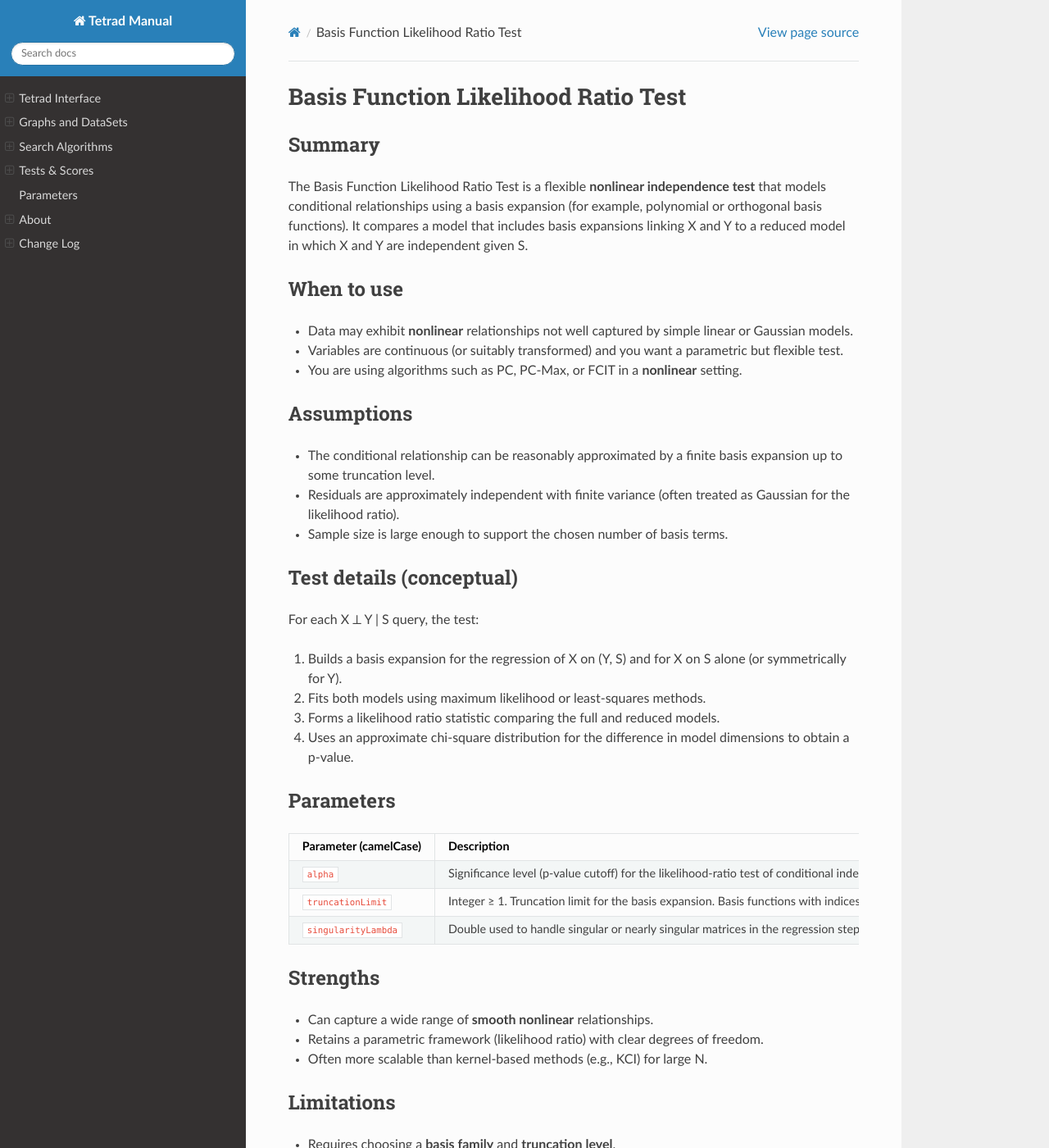
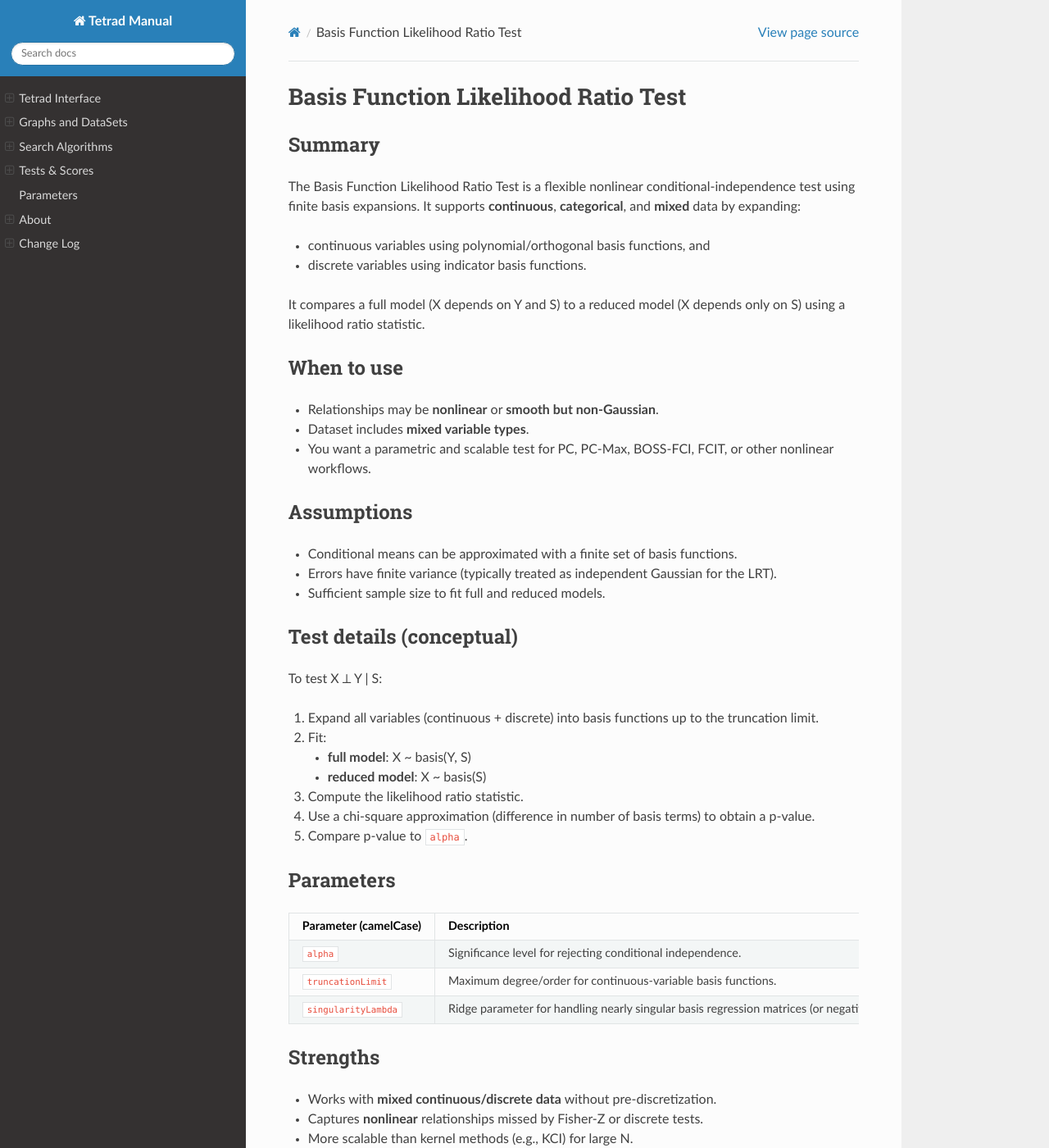
Before and after one commit to cmu-phil/tetrad-manual-rtd, a Sphinx documentation site: the page built from docs/tests-and-scores/basis-function-lrt.md, in a window 1280 px wide and 1400 px high. Shown: the whole window at 82% size. Built offline with Sphinx 7.4.7 and the Read the Docs theme 3.1.0, drawn with Linux system fonts in a browser that asks for light colours; some of the changed text lies outside the part shown.

Commit message:
Refine and expand Conditional Independence Test documentation:
- Updated descriptions, parameters, and references for `CCI Test`, `Basis Function BIC Score`, and `Basis Function LRT`.
- Clarified usage scenarios, assumptions, and limitations for all tests and scores.
- Standardized formatting across pages for improved readability and consistency.
- Added new references and expanded "When to Use" sections for better guidance in selecting tests and scores.

```diff
--- a/docs/tests-and-scores/basis-function-lrt.md
+++ b/docs/tests-and-scores/basis-function-lrt.md
@@ -2,63 +2,56 @@
 
 ## Summary
 
-The Basis Function Likelihood Ratio Test is a flexible **nonlinear
-independence test** that models conditional relationships using a basis
-expansion (for example, polynomial or orthogonal basis functions). It compares
-a model that includes basis expansions linking X and Y to a reduced model in
-which X and Y are independent given S.
+The Basis Function Likelihood Ratio Test is a flexible nonlinear conditional-independence test using finite basis expansions. It supports **continuous**, **categorical**, and **mixed** data by expanding:
+
+- continuous variables using polynomial/orthogonal basis functions, and
+- discrete variables using indicator basis functions.
+
+It compares a full model (X depends on Y and S) to a reduced model (X depends only on S) using a likelihood ratio statistic.
 
 ## When to use
 
-- Data may exhibit **nonlinear** relationships not well captured by simple
-  linear or Gaussian models.
-- Variables are continuous (or suitably transformed) and you want a parametric
-  but flexible test.
-- You are using algorithms such as PC, PC-Max, or FCIT in a **nonlinear**
-  setting.
+- Relationships may be **nonlinear** or **smooth but non-Gaussian**.
+- Dataset includes **mixed variable types**.
+- You want a parametric and scalable test for PC, PC-Max, BOSS-FCI, FCIT, or other nonlinear workflows.
 
 ## Assumptions
 
-- The conditional relationship can be reasonably approximated by a finite basis
-  expansion up to some truncation level.
-- Residuals are approximately independent with finite variance (often treated
-  as Gaussian for the likelihood ratio).
-- Sample size is large enough to support the chosen number of basis terms.
+- Conditional means can be approximated with a finite set of basis functions.
+- Errors have finite variance (typically treated as independent Gaussian for the LRT).
+- Sufficient sample size to fit full and reduced models.
 
 ## Test details (conceptual)
 
-For each X ⟂ Y | S query, the test:
+To test X ⟂ Y | S:
 
-1. Builds a basis expansion for the regression of X on (Y, S) and for X on S
-   alone (or symmetrically for Y).
-2. Fits both models using maximum likelihood or least-squares methods.
-3. Forms a likelihood ratio statistic comparing the full and reduced models.
-4. Uses an approximate chi-square distribution for the difference in model
-   dimensions to obtain a p-value.
+1. Expand all variables (continuous + discrete) into basis functions up to the truncation limit.
+2. Fit:
+    - **full model**: X ~ basis(Y, S)
+    - **reduced model**: X ~ basis(S)
+3. Compute the likelihood ratio statistic.
+4. Use a chi-square approximation (difference in number of basis terms) to obtain a p-value.
+5. Compare p-value to `alpha`.
 
 ## Parameters
 
 | Parameter (camelCase)   | Description |
 |-------------------------|-------------|
-| `alpha`                 | Significance level (p-value cutoff) for the likelihood-ratio test of conditional independence. Default is 0.01. The null is conditional independence; smaller values make the test more conservative (fewer rejections), larger values make it more liberal. Allowed range: 0.0–1.0. |
-| `truncationLimit`       | Integer ≥ 1. Truncation limit for the basis expansion. Basis functions with indices from 1 up to this value are included for each continuous variable (for example, the first 3 Legendre polynomials). Larger values allow more flexible nonlinear fits but increase the number of parameters and the chance of overfitting. Default is 3; typical range is 1–1000. |
-| `singularityLambda`     | Double used to handle singular or nearly singular matrices in the regression steps. If `singularityLambda > 0`, this value is added to the diagonal (ridge regularization). If `singularityLambda < 0`, a pseudoinverse is used instead. Default is 0.0. Use a small positive value when you see numerical-singularity warnings. |
+| `alpha`                 | Significance level for rejecting conditional independence. |
+| `truncationLimit`       | Maximum degree/order for continuous-variable basis functions. |
+| `singularityLambda`     | Ridge parameter for handling nearly singular basis regression matrices (or negative for pseudoinverse). |
 
 ## Strengths
 
-- Can capture a wide range of **smooth nonlinear** relationships.
-- Retains a parametric framework (likelihood ratio) with clear degrees of
-  freedom.
-- Often more scalable than kernel-based methods (e.g., KCI) for large N.
+- Works with **mixed continuous/discrete data** without pre-discretization.
+- Captures **nonlinear** relationships missed by Fisher-Z or discrete tests.
+- More scalable than kernel methods (e.g., KCI) for large N.
 
 ## Limitations
 
-- Requires choosing a **basis family** and **truncation level**.
-- Performance may degrade if the basis is mis-specified or too low-order.
-- Still assumes finite-dimensional parametric structure, not arbitrary
-  nonparametric behavior.
+- Requires selecting basis type and truncation level.
+- May underperform if true relationships require richer bases than provided.
 
 ## References
 
-- The underlying ideas are related to basis-expansion approaches to nonlinear
-  modeling; a dedicated Tetrad paper on this method is in preparation.
+- Ramsey, J., Andrews, B., & Spirtes, P. (2025). *Scalable causal discovery from recursive nonlinear data via truncated basis function scores and tests.* arXiv:2510.04276.
```
Also changed, not shown: docs/tests-and-scores/basis-function-bic-score.md (+30 -24 lines), docs/tests-and-scores/cci-test.md (+36 -31 lines).
